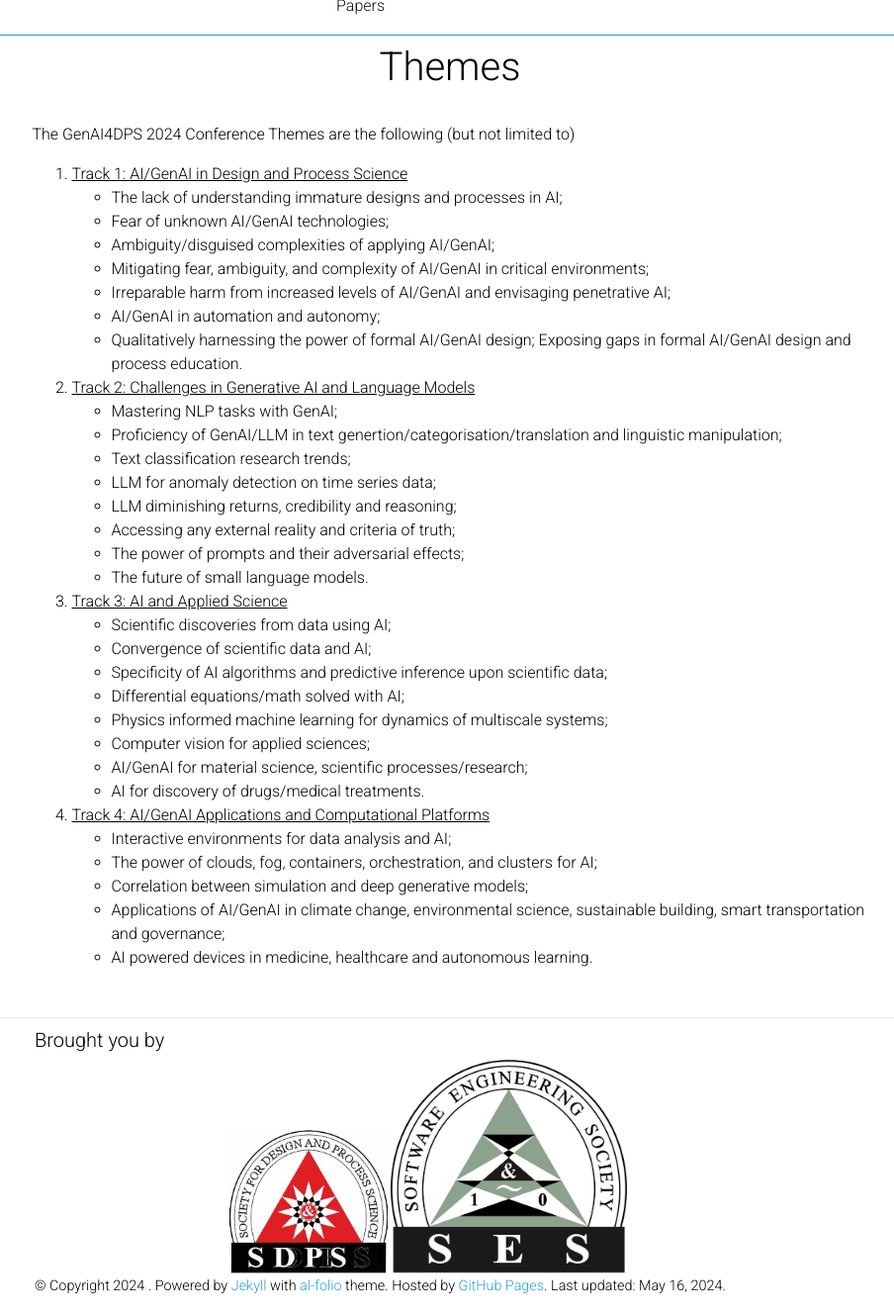
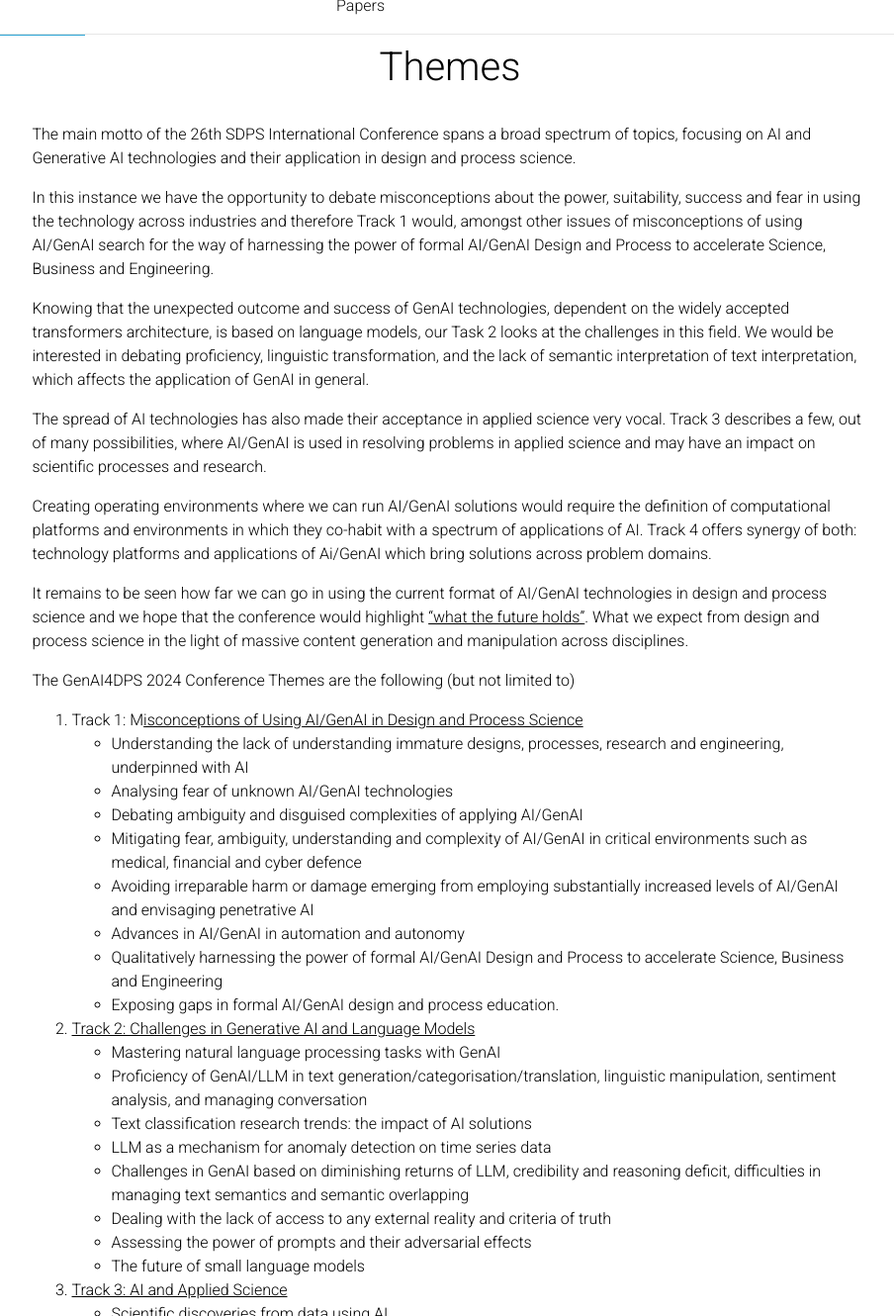
Before and after one commit to GenAI4DPS/advances-challenges, a Jekyll site: the page built from _pages/theme.md, in a window 1280 px wide and 1400 px high, scrolled down 236 px, cut to the strip 70-1400 px from the top of the window. Shown: the whole strip at 99% size, without its empty margins (185-1089 px from the left). Built offline with Jekyll 4.4.1, drawn with Linux system fonts in a browser that asks for light colours; comment, search, counter and statistics services are not loaded; a style sheet for code colours, icons or effects is not loaded; some of the changed text lies outside the part shown.

Commit message:
Update theme.md

```diff
--- a/_pages/theme.md
+++ b/_pages/theme.md
@@ -8,40 +8,60 @@ nav: true
 nav_order: 2
 ---
 
+The main motto of the 26th SDPS International Conference spans a broad spectrum of topics, focusing on AI and Generative AI technologies and their application in design and process science.
+
+In this instance we have the opportunity to debate misconceptions about the power, suitability, success and fear in using the technology across industries and therefore Track 1 would, amongst other issues of misconceptions of using AI/GenAI search for the way of harnessing the power of formal AI/GenAI Design and Process to accelerate Science, Business and Engineering.
+
+Knowing that the unexpected outcome and success of GenAI technologies, dependent on the widely accepted transformers architecture, is based on language models, our Task 2 looks at the challenges in this field. We would be interested in
+debating proficiency, linguistic transformation, and the lack of semantic interpretation of text interpretation, which affects the application of GenAI in general.
+
+The spread of AI technologies has also made their acceptance in applied science very vocal. Track 3 describes a few, out of many possibilities, where AI/GenAI is used in resolving problems in applied science and may have an impact on scientific
+processes and research.
+
+Creating operating environments where we can run AI/GenAI solutions would require the definition of computational platforms and environments in which they co-habit with a spectrum of applications of AI. Track 4 offers synergy of both: technology platforms and applications of Ai/GenAI which bring solutions across problem domains.
+
+It remains to be seen how far we can go in using the current format of AI/GenAI technologies in design and process science and we hope that the conference would highlight <u>“what the future holds”</u>. What we expect from design and process science in the light of massive content generation and manipulation across disciplines.
+
 The GenAI4DPS 2024 Conference Themes are the following (but not limited to)
 
-1. <u>Track 1: AI/GenAI in Design and Process Science</u>
-  - The lack of understanding immature designs and processes in AI;
-  - Fear of unknown AI/GenAI technologies;
-  - Ambiguity/disguised complexities of applying AI/GenAI;
-  - Mitigating fear, ambiguity, and complexity of AI/GenAI in critical environments;
-  - Irreparable harm from increased levels of AI/GenAI and envisaging penetrative AI;
-  - AI/GenAI in automation and autonomy;
-  - Qualitatively harnessing the power of formal AI/GenAI design; Exposing gaps in formal AI/GenAI design and process education.
+1. Track 1: M<u>isconceptions of Using AI/GenAI in Design and Process Science</u>
+  - Understanding the lack of understanding immature designs, processes, research and engineering, underpinned with AI
+  - Analysing fear of unknown AI/GenAI technologies
+  - Debating ambiguity and disguised complexities of applying AI/GenAI
+  - Mitigating fear, ambiguity, understanding and complexity of AI/GenAI in critical environments such as medical, financial and cyber defence
+  - Avoiding irreparable harm or damage emerging from employing substantially increased levels of AI/GenAI and envisaging penetrative AI
+  - Advances in AI/GenAI in automation and autonomy
+  - Qualitatively harnessing the power of formal AI/GenAI Design and Process to accelerate Science, Business and Engineering
+  - Exposing gaps in formal AI/GenAI design and process education.
+
 
 2. <u>Track 2: Challenges in Generative AI and Language Models</u>
-  - Mastering NLP tasks with GenAI;
-  - Proficiency of GenAI/LLM in text genertion/categorisation/translation and linguistic manipulation;
-  - Text classification research trends;
-  - LLM for anomaly detection on time series data;
-  - LLM diminishing returns, credibility and reasoning;
-  - Accessing any external reality and criteria of truth;
-  - The power of prompts and their adversarial effects;
-  - The future of small language models.
+  - Mastering natural language processing tasks with GenAI
+  - Proficiency of GenAI/LLM in text generation/categorisation/translation, linguistic manipulation, sentiment analysis, and managing conversation
+  - Text classification research trends: the impact of AI solutions
+  - LLM as a mechanism for anomaly detection on time series data
+  - Challenges in GenAI based on diminishing returns of LLM, credibility and reasoning deficit, difficulties in managing text semantics and semantic overlapping
+  - Dealing with the lack of access to any external reality and criteria of truth
+  - Assessing the power of prompts and their adversarial effects
+  - The future of small language models
 
 3. <u>Track 3: AI and Applied Science</u>
-  - Scientific discoveries from data using AI;
-  - Convergence of scientific data and AI;
-  - Specificity of AI algorithms and predictive inference upon scientific data;
-  - Differential equations/math solved with AI;
-  - Physics informed machine learning for dynamics of multiscale systems;
-  - Computer vision for applied sciences;
-  - AI/GenAI for material science, scientific processes/research;
-  - AI for discovery of drugs/medical treatments.
+  - Scientific discoveries from data using AI
+  - Convergence of scientific data and AI technologies
+  - AI ready scientific data
+  - Specific nature of AI algorithms and predictive inference upon scientific data
+  - Differential equations/math solved with AI
+  - Physics informed machine learning for addressing dynamics of multiphysics, multiscale systems, power systems, fluid dynamics
+  - Computer vision for applied sciences
+  - AI/Gen AI for material science, scientific processes and research
+  - AI for potential discovery of drugs and medical treatments
 
 4. <u>Track 4: AI/GenAI Applications and Computational Platforms</u>
-  - Interactive environments for data analysis and AI;
-  - The power of clouds, fog, containers, orchestration, and clusters for AI;
-  - Correlation between simulation and deep generative models;
-  - Applications of AI/GenAI in climate change, environmental science, sustainable building, smart transportation and governance;
-  - AI powered devices in medicine, healthcare and autonomous learning.
+  - Creating interactive environments for utilising data analysis and AI
+  - Examining the power of clouds, fog/dust, container management, orchestration, clusters and computing edge when using AI technologies
+  - Controlling infrastructure and computational power in performing complex AI/GenAI solution
+  - Correlation between simulation and deep generative models, valuable for problem solving, creativity and research
+  - Intelligent computational edge and AI algorithms
+  - Applications of AI/GenAI in climate change, environmental science, sustainable building, engineering, smart transportation, governance and exercising democracy
+  - Applying Ai/GenAI when supporting public and personal health, mental health, addressing challenges in sports injury prevention and rehabilitation, supporting social and elderly care
+  - AI powered devices in medicine, healthcare delivery, continuous, lifelong and autonomous learning
```
